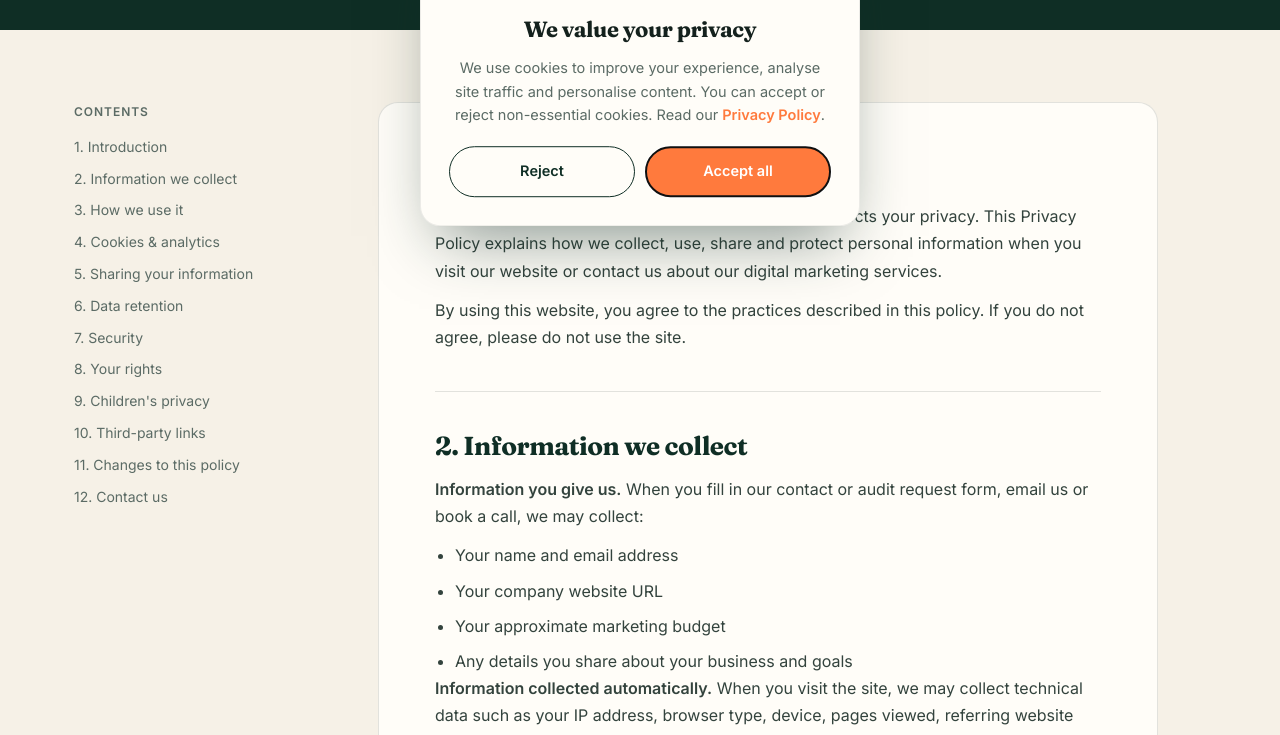
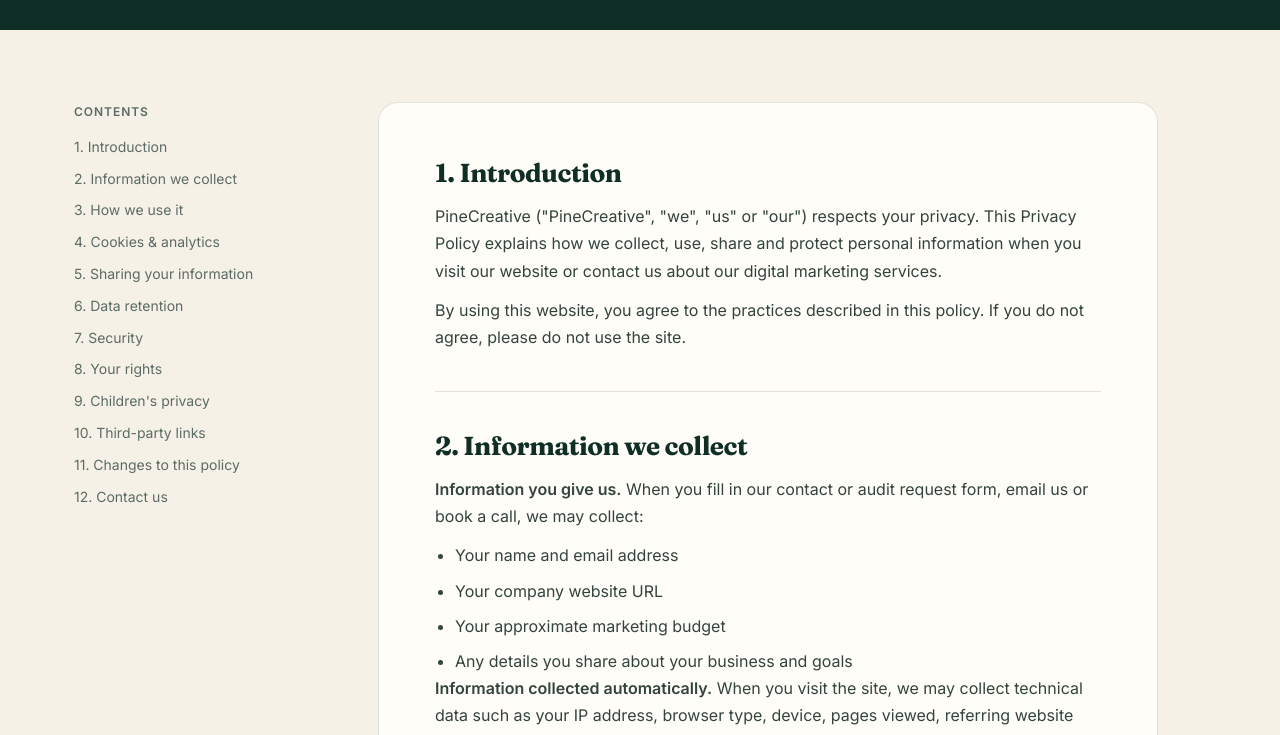
Before and after one commit to cas9y/pinecreative, a plain HTML site: page privacy.html in a window 1280 px wide. Shown: the part 329-1064 px from the top of the page. Drawn offline with Linux system fonts and the light colour scheme.

Commit message:
Update privacy.html

```diff
--- a/privacy.html
+++ b/privacy.html
@@ -201,7 +201,5 @@
     </div>
   </footer>
 
-  <script>document.getElementById('year').textContent = new Date().getFullYear();</script>
-  <script src="cookie-consent.js" defer></script>
-</body>
+  <script>document.getElementById('year').textContent = new Date().getFullYear();</script></body>
 </html>
```
